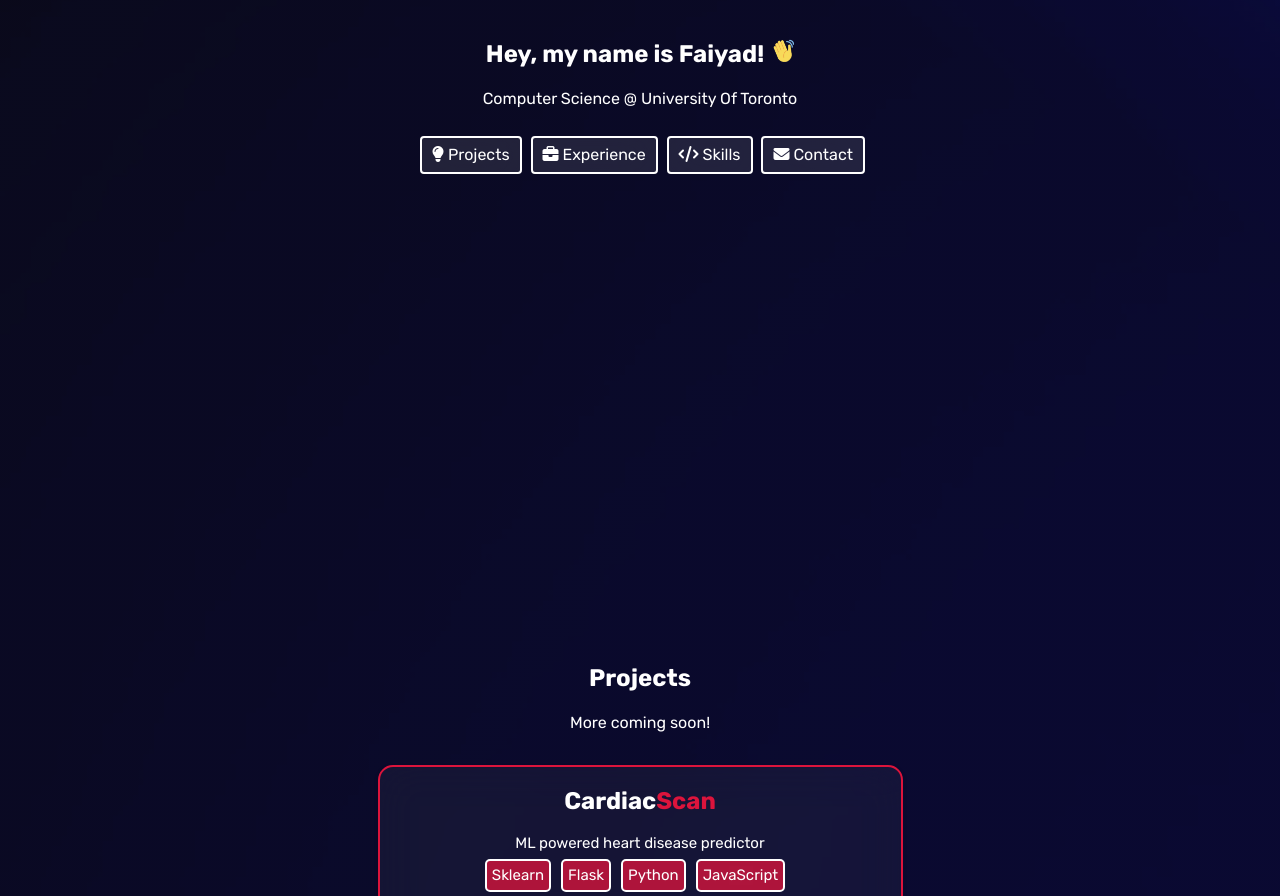
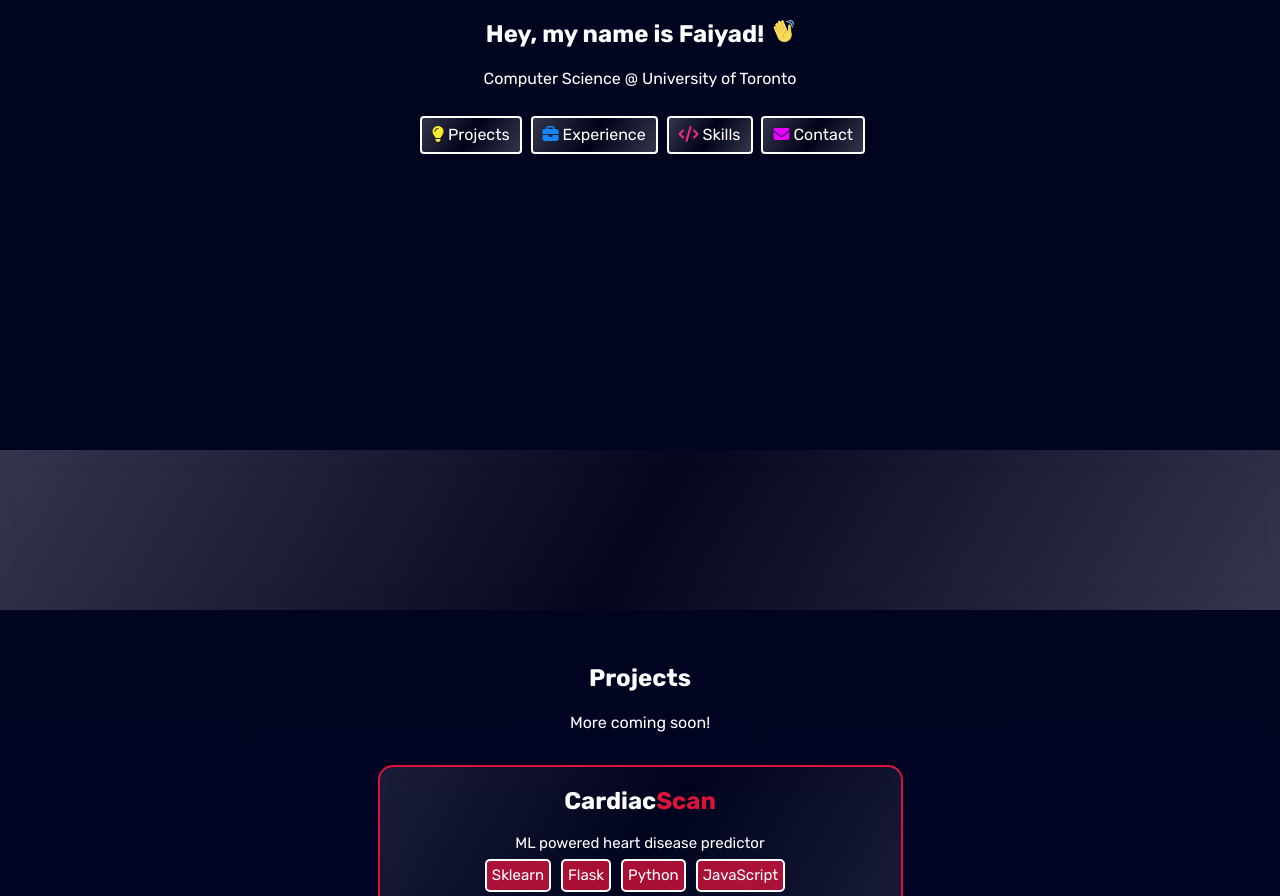
Before and after one commit to faiiyad/faiiyad.github.io, a plain HTML site: page index.html in a window 1280 px wide. Shown: the part 270-1166 px from the top of the page. Drawn offline with Linux system fonts and the light colour scheme.

Commit message:
visual upgrades

```diff
--- a/index.html
+++ b/index.html
@@ -38,26 +38,26 @@
         <section class="hero">
             <div class="text">
                 <h2>Hey, my name is Faiyad! <img src="./images/wave_gif.gif" alt="heheh" width="25px", height="auto"></h2>
-                <p>Computer Science @ University Of Toronto</p>
+                <p>Computer Science @ University of Toronto</p>
                 <div class="links">
                     <a href="#projects">
-                        <i class="fa-solid fa-lightbulb" style="color: #ffffff;"></i>
+                        <i class="fa-solid fa-lightbulb hero_ico_yellow"></i>
                         <span>Projects</span>
                     </a>
 
                     <a href="#exp">
-                        <i class="fa-solid fa-briefcase" style="color: #ffffff;"></i>
+                        <i class="fa-solid fa-briefcase hero_ico_blue"></i>
 
                         <span>Experience</span>
                     </a>
 
                     <a href="#skills">
-                        <i class="fa-solid fa-code" style="color: #ffffff;"></i>
+                        <i class="fa-solid fa-code hero_ico_pink"></i>
 
                         <span>Skills</span>
                     </a>
                     <a href="mailto:ahmedfaiyad7@gmail.com" target="mailto:ahmedfaiyad7@gmail.com">
-                        <i class="fa-solid fa-envelope" style="color: #ffffff;"></i>
+                        <i class="fa-solid fa-envelope hero_ico_purple" ></i>
                         <span>Contact</span>
                     </a>
 
@@ -65,6 +65,12 @@
             </div>
 
 
+        </section>
+
+        <section class="filler">
+            <div class="texture">
+
+            </div>
         </section>
 
 
@@ -206,6 +212,6 @@
 
     </main>
 
-
+    <script src="index.js"></script>
 </body>
 </html>
--- a/style.css
+++ b/style.css
@@ -14,24 +14,28 @@
 
 html{
     scroll-behavior: smooth;
+
+    scroll-padding-top: 115px;
 }
 
 
 
 body{
     font-family: 'Rubik', sans-serif;
-    background-color: var(--background-color);
+    /* background-color:black; */
+    background-color: rgb(0, 11, 77);
+
     color: var(--text-color);
     background-size: cover;
     background-image: linear-gradient(
-        hsla(243, 26%, 10%, 0.5),
-        hsla(243, 26%, 10%, 0.5)
-    ),
-    url("background.jpg");
+        hsla(0, 0%, 0%, 0.61),
+        hsla(243, 90%, 4%, 0.658)
+    );
+    /* background-color: black; */
 
 
     background-position: top left;
-    background-size: 300%;
+
     line-height: 1.5;
 
 }
@@ -58,7 +62,18 @@ nav {
 
 
 nav.sticking {
-    background-color: rgb(50, 50, 50);
+    background-color: transparent;
+    background-image: linear-gradient(
+     120deg,
+     rgba(255, 255, 255, 0.1),
+     rgba(0, 0, 0, 0.1),
+     rgba(255, 255, 255, 0.1)
+    );
+    backdrop-filter: blur(20px);
+    position: fixed;
+    width: 100vw;
+    z-index: 9999;
+    transition: 0.5s;
 
 
 }
@@ -80,11 +95,36 @@ nav .right a span{
 
 /* hero section */
 .hero {
-    height: 100vh;
+    height: 80vh;
     display: flex;
     align-items: center;
     justify-content: center;
 
+}
+
+
+
+
+
+
+
+.hero_ico_yellow{
+    color: #faeb2c;
+
+}
+
+.hero_ico_pink{
+    color: #f52789;
+
+}
+
+.hero_ico_blue{
+    color: #1685f8;
+
+}
+
+.hero_ico_purple{
+    color: #e900ff;
 }
 
 .hero .text {
@@ -96,7 +136,7 @@ nav .right a span{
     justify-items: center;
     padding: 0 50px;
     margin: 50px 0;
-    padding-bottom: 25vh;
+    padding-bottom: 10vh;
     text-align: center;
 }
 
@@ -119,7 +159,13 @@ nav .right a span{
 
 
 .hero .text .links a{
-    background-color: rgba(255, 255, 255, 0.1);
+    background-color: transparent;
+    background-image: linear-gradient(
+     120deg,
+     rgba(255, 255, 255, 0.2),
+     rgba(0, 0, 0, 0.2),
+     rgba(255, 255, 255, 0.2)
+    );
     backdrop-filter: blur(20px);
     color: var(--text-color);
     display: inline-block;
@@ -128,32 +174,54 @@ nav .right a span{
     border-radius: 4px;
     margin-left: 5px;
     margin-bottom: 10px;
-    transition: 0.85s;
+    transition: 0.8s;
+}
+
+.hero .text .links a:hover{
+    background-color: rgba(255, 255, 255, 0.2);
+    backdrop-filter: blur(20px);
+    font-size: 20px;
 }
 
 
-.hero .text .links a:nth-child(1):hover {
-    background-color: rgb(88, 88, 231);
-    color: var(--text-color);
+/* .hero .text .links a:hover .fa-solid{
+    color: white;
+    transition: 0.8s;
+} */
+
+.hero .text .links a:nth-child(1):hover{
+  border-color: #faeb2c;
 }
-
-.hero .text .links a:nth-child(2):hover {
-    background-color: rgb(2, 142, 9);
-    color: var(--text-color);
+.hero .text .links a:nth-child(2):hover{
+  border-color: #1685f8;
 }
-
-.hero .text .links a:nth-child(3):hover {
-    background-color: rgb(189, 148, 51);
-    color: var(--text-color);
+.hero .text .links a:nth-child(3):hover{
+  border-color: #f52789;
 }
-
-.hero .text .links a:nth-child(4):hover {
-    background-color: rgb(143, 51, 189);
-    color: var(--text-color);
+.hero .text .links a:nth-child(4):hover{
+  border-color: #e900ff;
 }
 
 
+.filler{
+    height: 20vh;
+    width: auto;
+}
 
+
+.texture{
+    height: 100%;
+    width: auto;
+    background-color: transparent;
+    background-image: linear-gradient(
+     120deg,
+     rgba(255, 255, 255, 0.2),
+     rgba(20, 20, 20, 0.2),
+     rgba(255, 255, 255, 0.2)
+    );
+    backdrop-filter: blur(20px);
+    /* background-size: 30px; */
+}
 
 
 /* Projects Section */
@@ -187,7 +255,13 @@ nav .right a span{
     display: flex;
     flex-direction: row;
     width: 525px;
-    background-color: rgba(255, 255, 255, 0.048);
+    background-color: transparent;
+    background-image: linear-gradient(
+     120deg,
+     rgba(255, 255, 255, 0.1),
+     rgba(0, 0, 0, 0.1),
+     rgba(255, 255, 255, 0.1)
+    );
     backdrop-filter: blur(20px);
     border-radius: 15px;
     overflow: hidden;
@@ -257,8 +331,9 @@ nav .right a span{
     background-color: rgba(255, 255, 255, 0.048);
     backdrop-filter: blur(20px);
     color: white;
-    border: 2px solid crimson;
-    transition: 0.9s;
+
+    transition: 1s;
+
 }
 
 .tool-ngp{
@@ -322,7 +397,13 @@ nav .right a span{
 
 .card{
     width: 325px;
-    background-color: rgba(255, 255, 255, 0.048);
+    background-color: transparent;
+    background-image: linear-gradient(
+     120deg,
+     rgba(255, 255, 255, 0.1),
+     rgba(0, 0, 0, 0.1),
+     rgba(255, 255, 255, 0.1)
+    );
     backdrop-filter: blur(20px);
     border-radius: 15px;
     overflow: hidden;
@@ -400,6 +481,14 @@ nav .right a span{
     border-radius: 5px;
     margin: 5px;
     transition: 0.9s;
+    background-color: transparent;
+    background-image: linear-gradient(
+     120deg,
+     rgba(255, 255, 255, 0.1),
+     rgba(0, 0, 0, 0.1),
+     rgba(255, 255, 255, 0.1)
+    );
+    backdrop-filter: blur(20px);
 
 }
 
```
Also changed, not shown: background.jpg (deleted), index.js (line endings or trailing spaces), 1 other file.
